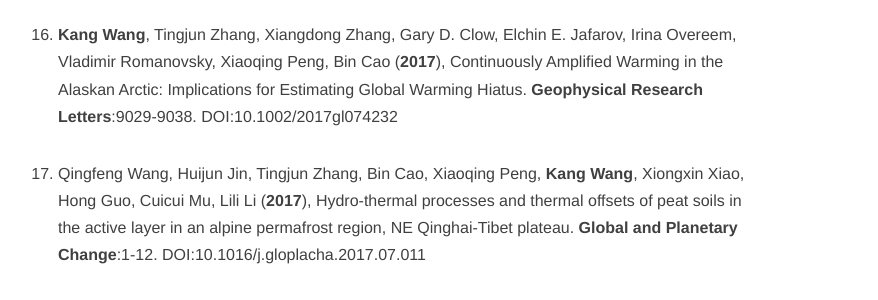
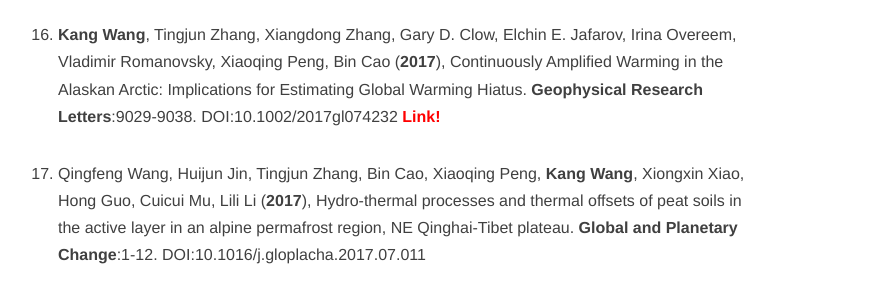
Before and after one commit to CryoECNU/cryoecnu.github.io, a Jekyll site: the page built from publication.md, in a window 1280 px wide and 900 px high, scrolled down 2035 px. Shown: the part 152-452 px from the top of the window, without its empty margins (247-1125 px from the left). Built offline with Jekyll 4.4.1, drawn with Linux system fonts in a browser that asks for light colours; nearby versions of some CDN libraries.

Commit message:
Update publication.md

```diff
--- a/publication.md
+++ b/publication.md
@@ -101,7 +101,7 @@
 (**2017**),
 Continuously Amplified Warming in the Alaskan Arctic: Implications for Estimating Global Warming Hiatus.
 **Geophysical Research Letters**:9029-9038.
-[DOI:10.1002/2017gl074232](https://doi.org/10.1002/2017gl074232)
+[DOI:10.1002/2017gl074232](https://doi.org/10.1002/2017gl074232) [<span style="color:red">**Link!**</span>](https://cryoecnu.github.io/blog/2017/10/30/Continuously_Amplified_Warming_Alaskan_Arctic/)
 
 1. Qingfeng Wang, Huijun Jin, Tingjun Zhang, Bin Cao, Xiaoqing Peng, **Kang Wang**, Xiongxin Xiao, Hong Guo, Cuicui Mu, Lili Li
 (**2017**),
```
